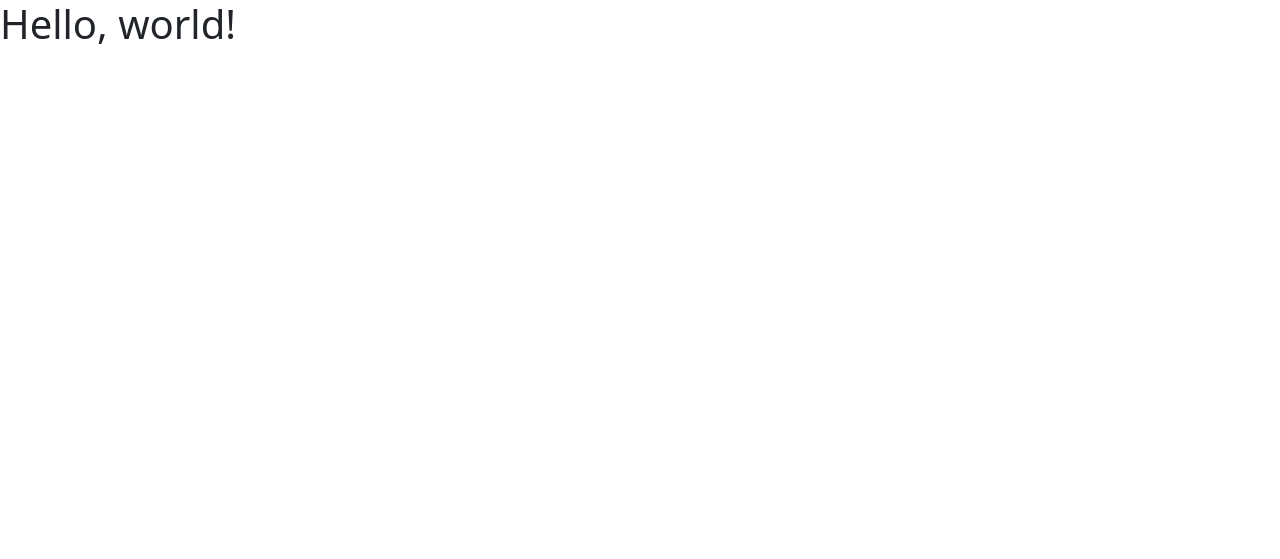
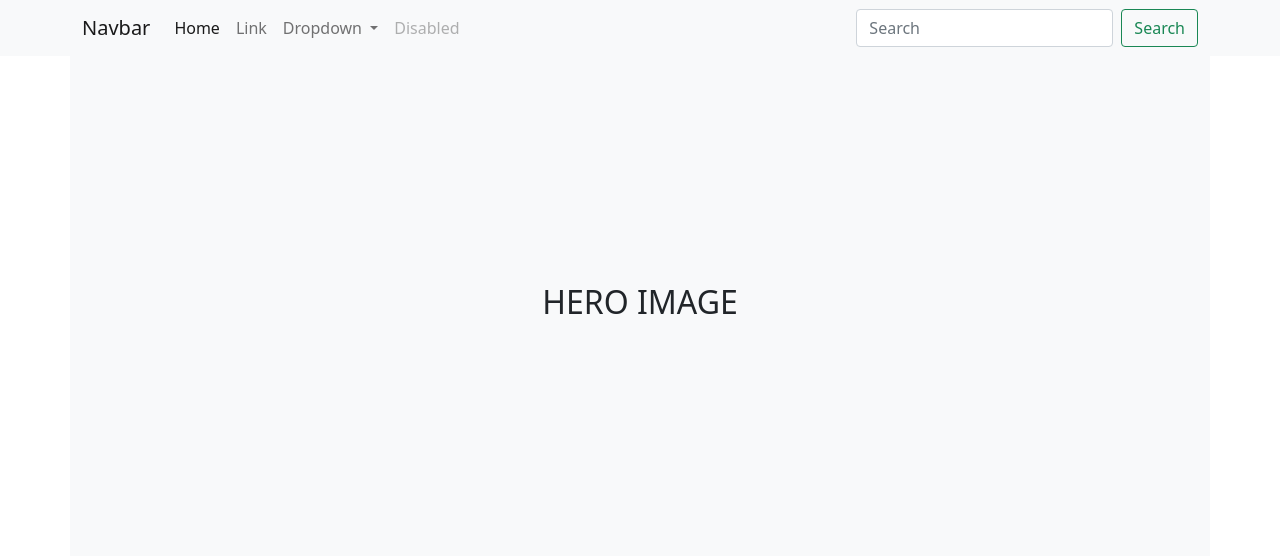
Before and after one commit to ajradtke/parallax-practice-ajr, a plain HTML site: page index.html in a window 1280 px wide. Drawn offline with nearby package versions, Linux system fonts and the light colour scheme.

Commit message:
init commit

```diff
--- a/index.html
+++ b/index.html
@@ -8,22 +8,65 @@
     <!-- Bootstrap CSS -->
     <link href="https://cdn.jsdelivr.net/npm/bootstrap@5.1.3/dist/css/bootstrap.min.css" rel="stylesheet" integrity="sha384-1BmE4kWBq78iYhFldvKuhfTAU6auU8tT94WrHftjDbrCEXSU1oBoqyl2QvZ6jIW3" crossorigin="anonymous">
 
+    <link rel="preconnect" href="https://fonts.googleapis.com">
+    <link rel="preconnect" href="https://fonts.gstatic.com" crossorigin>
+    <link href="https://fonts.googleapis.com/css2?family=Roboto+Condensed&display=swap" rel="stylesheet">
+
+    <link rel="preconnect" href="https://fonts.googleapis.com">
+    <link rel="preconnect" href="https://fonts.gstatic.com" crossorigin>
+    <link href="https://fonts.googleapis.com/css2?family=Righteous&display=swap" rel="stylesheet">
+
     <link href="/css/style.css" rel="stylesheet">
 
-    <title>Hello, world! Day Three</title>
+    <title>Hello, world! Day Seven</title>
   </head>
   <body>
-    <h1>Hello, world!</h1>
+    <nav class="navbar navbar-expand-lg navbar-light bg-light">
+      <div class="container">
+        <a class="navbar-brand" href="#">Navbar</a>
+        <button class="navbar-toggler" type="button" data-bs-toggle="collapse" data-bs-target="#navbarSupportedContent" aria-controls="navbarSupportedContent" aria-expanded="false" aria-label="Toggle navigation">
+          <span class="navbar-toggler-icon"></span>
+        </button>
+        <div class="collapse navbar-collapse" id="navbarSupportedContent">
+          <ul class="navbar-nav me-auto mb-2 mb-lg-0">
+            <li class="nav-item">
+              <a class="nav-link active" aria-current="page" href="#">Home</a>
+            </li>
+            <li class="nav-item">
+              <a class="nav-link" href="#">Link</a>
+            </li>
+            <li class="nav-item dropdown">
+              <a class="nav-link dropdown-toggle" href="#" id="navbarDropdown" role="button" data-bs-toggle="dropdown" aria-expanded="false">
+                Dropdown
+              </a>
+              <ul class="dropdown-menu" aria-labelledby="navbarDropdown">
+                <li><a class="dropdown-item" href="#">Action</a></li>
+                <li><a class="dropdown-item" href="#">Another action</a></li>
+                <li><hr class="dropdown-divider"></li>
+                <li><a class="dropdown-item" href="#">Something else here</a></li>
+              </ul>
+            </li>
+            <li class="nav-item">
+              <a class="nav-link disabled">Disabled</a>
+            </li>
+          </ul>
+          <form class="d-flex">
+            <input class="form-control me-2" type="search" placeholder="Search" aria-label="Search">
+            <button class="btn btn-outline-success" type="submit">Search</button>
+          </form>
+        </div>
+      </div>
+    </nav>
 
-    <!-- Optional JavaScript; choose one of the two! -->
+    <div class="container bg-light d-flex flex-column text-center justify-content-center" style="height: 500px;">
 
-    <!-- Option 1: Bootstrap Bundle with Popper -->
-    <script src="https://cdn.jsdelivr.net/npm/bootstrap@5.1.3/dist/js/bootstrap.bundle.min.js" integrity="sha384-ka7Sk0Gln4gmtz2MlQnikT1wXgYsOg+OMhuP+IlRH9sENBO0LRn5q+8nbTov4+1p" crossorigin="anonymous"></script>
+      <div class="row">
+        <div class="col">
+           <h2>HERO IMAGE</h2>
+        </div>
+      </div>
 
-    <!-- Option 2: Separate Popper and Bootstrap JS -->
-    <!--
-    <script src="https://cdn.jsdelivr.net/npm/@popperjs/core@2.10.2/dist/umd/popper.min.js" integrity="sha384-7+zCNj/IqJ95wo16oMtfsKbZ9ccEh31eOz1HGyDuCQ6wgnyJNSYdrPa03rtR1zdB" crossorigin="anonymous"></script>
-    <script src="https://cdn.jsdelivr.net/npm/bootstrap@5.1.3/dist/js/bootstrap.min.js" integrity="sha384-QJHtvGhmr9XOIpI6YVutG+2QOK9T+ZnN4kzFN1RtK3zEFEIsxhlmWl5/YESvpZ13" crossorigin="anonymous"></script>
-    -->
+    </div>
+
   </body>
 </html>
```
